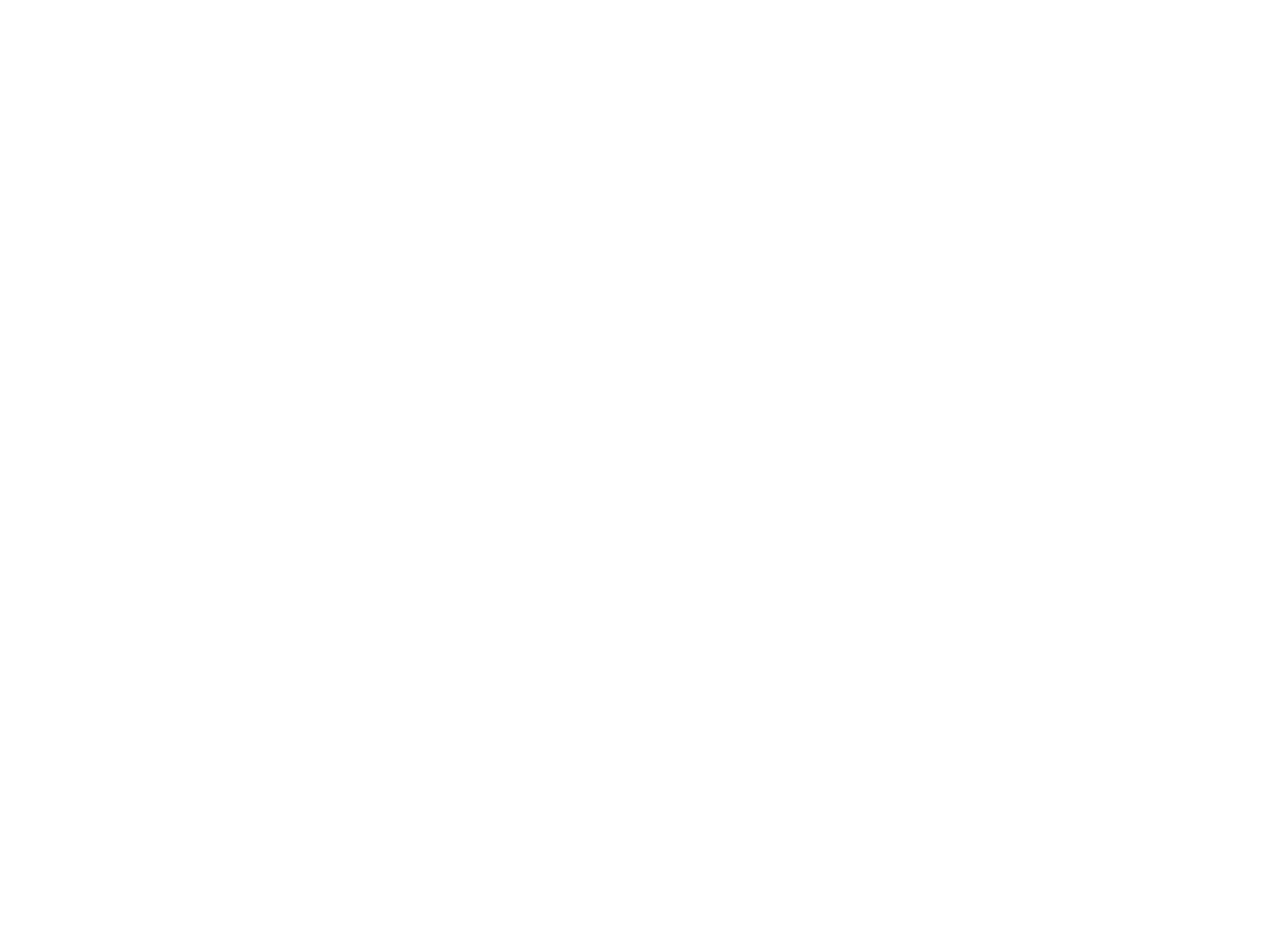
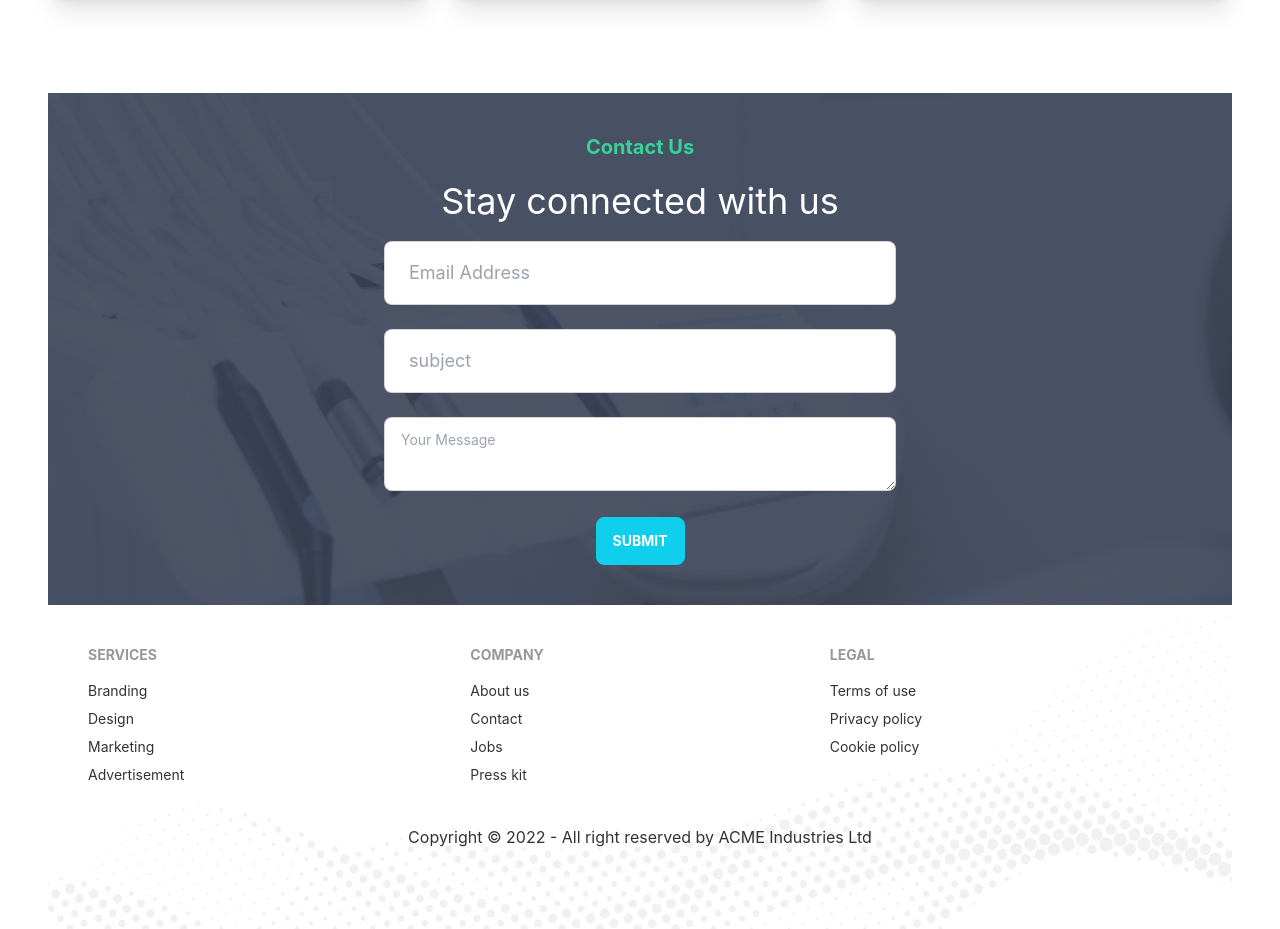
Before and after one commit to abdullahalomar/doctors-portal-client, a React (Create React App) app: page / in a window 1280 px wide. Shown: the part 3300-4229 px from the top of the page. Before the commit the page ends 3297 px from the top, so only its background shows below. Built offline with nearby package versions, Linux system fonts and the light colour scheme.

Commit message:
footer added

```diff
--- a/src/Pages/Home/Banner/Banner.js
+++ b/src/Pages/Home/Banner/Banner.js
@@ -5,13 +5,13 @@ import chair from '../../../assets/images/chair.png';
 const Banner = () => {
     return (
         <div>
-            <div class="hero min-h-screen">
-  <div class="hero-content flex-col lg:flex-row-reverse">
-    <img src={chair} class="max-w-sm rounded-lg shadow-2xl" />
+            <div className="hero min-h-screen">
+  <div className="hero-content flex-col lg:flex-row-reverse">
+    <img src={chair} className="max-w-sm rounded-lg shadow-2xl" />
     <div>
-      <h1 class="text-5xl font-bold">Your New Smile Starts Here</h1>
-      <p class="py-6">Provident cupiditate voluptatem et in. Quaerat fugiat ut assumenda excepturi exercitationem quasi. In deleniti eaque aut repudiandae et a id nisi.</p>
-      <button class="btn btn-primary uppercase text-white font-bold bg-gradient-to-r from-#19D3AE to-#0FCFEC">Get Started</button>
+      <h1 className="text-5xl font-bold">Your New Smile Starts Here</h1>
+      <p className="py-6">Provident cupiditate voluptatem et in. Quaerat fugiat ut assumenda excepturi exercitationem quasi. In deleniti eaque aut repudiandae et a id nisi.</p>
+      <button className="btn btn-primary uppercase text-white font-bold bg-gradient-to-r from-#19D3AE to-#0FCFEC">Get Started</button>
     </div>
   </div>
 </div>
--- /dev/null
+++ b/src/Pages/Home/Contact/Contact.js
@@ -0,0 +1,27 @@
+import React from 'react';
+import appoinment from '../../../assets/images/appointment.png';
+
+const Contact = () => {
+    return (
+        <section style={{
+            background: `url(${appoinment})`
+        }}
+            className='text-center mt-24 py-10'>
+            <div>
+            <h3 className='font-bold text-xl text-success'>Contact Us</h3>
+            <h1 className='text-4xl text-white my-5'>Stay connected with us</h1>
+            </div>
+            <div>
+                <input type="email" placeholder="Email Address" className="input input-bordered input-lg w-full max-w-lg" />
+                    <br /><br />
+                <input type="text" placeholder="subject" className="input input-bordered input-lg w-full max-w-lg" />
+                     <br /><br />
+                <textarea className="textarea textarea-bordered w-full max-w-lg" placeholder="Your Message"></textarea>
+
+            </div>
+            <button className="btn btn-primary uppercase text-white font-bold bg-gradient-to-r from-#19D3AE to-#0FCFEC mt-5">Submit</button>
+        </section>
+    );
+};
+
+export default Contact;
--- /dev/null
+++ b/src/Pages/Home/Footer.js
@@ -0,0 +1,40 @@
+import React from 'react';
+import footer from '../../assets/images/footer.png';
+
+const Footer = () => {
+    return (
+            <footer style={{
+                background: `url(${footer})`,
+                backgroundSize: 'cover'
+            }} className=" p-10 ">
+            <div className='footer'>
+            <div>
+    <span className="footer-title">Services</span>
+    <a className="link link-hover">Branding</a>
+    <a className="link link-hover">Design</a>
+    <a className="link link-hover">Marketing</a>
+    <a className="link link-hover">Advertisement</a>
+  </div>
+  <div>
+    <span className="footer-title">Company</span>
+    <a className="link link-hover">About us</a>
+    <a className="link link-hover">Contact</a>
+    <a className="link link-hover">Jobs</a>
+    <a className="link link-hover">Press kit</a>
+  </div>
+  <div>
+    <span className="footer-title">Legal</span>
+    <a className="link link-hover">Terms of use</a>
+    <a className="link link-hover">Privacy policy</a>
+    <a className="link link-hover">Cookie policy</a>
+    </div>
+  </div>
+    <div className='my-10 text-center'>
+    <p>Copyright © 2022 - All right reserved by ACME Industries Ltd</p>
+   </div>
+ </footer>
+
+    );
+};
+
+export default Footer;
--- a/src/Pages/Home/Home.js
+++ b/src/Pages/Home/Home.js
@@ -1,5 +1,7 @@
 import React from 'react';
 import Banner from './Banner/Banner';
+import Contact from './Contact/Contact';
+import Footer from './Footer';
 import Info from './Info/Info';
 import Services from './Services/Services';
 import Testimonials from './Testimonials';
@@ -11,6 +13,8 @@ const Home = () => {
             <Info></Info>
             <Services></Services>
             <Testimonials></Testimonials>
+            <Contact></Contact>
+            <Footer></Footer>
         </div>
     );
 };
--- a/src/Pages/Home/Review.js
+++ b/src/Pages/Home/Review.js
@@ -2,12 +2,12 @@ import React from 'react';
 
 const Review = ({review}) => {
     return (
-        <div class="card w-96 bg-base-100 shadow-xl">
-  <div class="card-body">
+        <div className="card w-96 bg-base-100 shadow-xl">
+  <div className="card-body">
           <p>Lorem ipsum dolor sit amet consectetur adipisicing elit. Explicabo, rerum.</p>
           <div className='flex items-center'>
-          <div class="avatar">
-  <div class="w-14 rounded-full ring ring-primary ring-offset-base-100 mr-5">
+          <div className="avatar">
+  <div className="w-14 rounded-full ring ring-primary ring-offset-base-100 mr-5">
     <img src={review.img} alt />
   </div>
             </div>
--- a/src/Pages/Home/Services/MakeApointment.js
+++ b/src/Pages/Home/Services/MakeApointment.js
@@ -15,7 +15,7 @@ const MakeApointment = () => {
                 <h3 className='text-xl text-success font-bold mb-4'>Appointment</h3>
                 <h2 className='text-white text-4xl'>Make an appointment Today</h2>
                 <h6 className='text-white'>It is a long established fact that a reader will be distracted by the readable content of a page when looking at its layout. The point of using Lorem Ipsumis that it has a more-or-less normal distribution of letters,as opposed to using 'Content here, content here', making it look like readable English. Many desktop publishing packages and web page</h6>
-                <button class="btn btn-primary uppercase text-white font-bold bg-gradient-to-r from-#19D3AE to-#0FCFEC mt-5">Get Started</button>
+                <button className="btn btn-primary uppercase text-white font-bold bg-gradient-to-r from-#19D3AE to-#0FCFEC mt-5">Get Started</button>
             </div>
 
         </section>
--- a/src/Pages/Home/Services/Service.js
+++ b/src/Pages/Home/Services/Service.js
@@ -2,12 +2,12 @@ import React from 'react';
 
 const Service = ({service}) => {
     return (
-        <div class="card lg:max-w-lg bg-base-100 shadow-xl">
-            <figure class="px-10 pt-10">
-              <img src={service.img} alt="Shoes" class="rounded-xl" />
+        <div className="card lg:max-w-lg bg-base-100 shadow-xl">
+            <figure className="px-10 pt-10">
+              <img src={service.img} alt="Shoes" className="rounded-xl" />
             </figure>
-            <div class="card-body items-center text-center">
-                <h2 class="card-title">{ service.name}</h2>
+            <div className="card-body items-center text-center">
+                <h2 className="card-title">{ service.name}</h2>
                 <p>If a dog chews shoes whose shoes does he choose?</p>
 
             </div>
--- a/src/Pages/Home/Services/Services.js
+++ b/src/Pages/Home/Services/Services.js
@@ -41,15 +41,15 @@ const Services = () => {
                     ></Service>)
                 }
             </div>
-            <div class="hero min-h-screen my-20">
-  <div class="hero-content flex-col lg:flex-row gap-28">
+            <div className="hero min-h-screen my-20">
+  <div className="hero-content flex-col lg:flex-row gap-28">
     <div>
-    <img src={treatment} class="max-w-sm rounded-lg shadow-2xl" />
+    <img src={treatment} className="max-w-sm rounded-lg shadow-2xl" />
     </div>
     <div>
-      <h1 class="text-5xl font-bold">Exceptional Dental Care on Your Terms</h1>
-      <p class="py-6">It is a long established fact that a reader will be distracted by the readable content of a page when looking at its layout. The point of using Lorem Ipsumis that it has a more-or-less normal distribution of letters,as opposed to using 'Content here, content here', making it look like readable English. Many desktop publishing packages and web page</p>
-      <button class="btn btn-primary uppercase text-white font-bold bg-gradient-to-r from-#19D3AE to-#0FCFEC">Get Started</button>
+      <h1 className="text-5xl font-bold">Exceptional Dental Care on Your Terms</h1>
+      <p className="py-6">It is a long established fact that a reader will be distracted by the readable content of a page when looking at its layout. The point of using Lorem Ipsumis that it has a more-or-less normal distribution of letters,as opposed to using 'Content here, content here', making it look like readable English. Many desktop publishing packages and web page</p>
+      <button className="btn btn-primary uppercase text-white font-bold bg-gradient-to-r from-#19D3AE to-#0FCFEC">Get Started</button>
     </div>
   </div>
 </div>
--- a/src/Pages/Shared/Navbar.js
+++ b/src/Pages/Shared/Navbar.js
@@ -11,20 +11,20 @@ const Navbar = () => {
         <li><Link to="/login">Login</Link></li>
     </>
     return (
-        <div class="navbar bg-base-100">
-  <div class="navbar-start">
-    <div class="dropdown">
-      <label tabindex="0" class="btn btn-ghost lg:hidden">
-        <svg xmlns="http://www.w3.org/2000/svg" class="h-5 w-5" fill="none" viewBox="0 0 24 24" stroke="currentColor"><path stroke-linecap="round" stroke-linejoin="round" stroke-width="2" d="M4 6h16M4 12h8m-8 6h16" /></svg>
+        <div className="navbar bg-base-100">
+  <div className="navbar-start">
+    <div className="dropdown">
+      <label tabIndex="0" className="btn btn-ghost lg:hidden">
+        <svg xmlns="http://www.w3.org/2000/svg" className="h-5 w-5" fill="none" viewBox="0 0 24 24" stroke="currentColor"><path stroke-linecap="round" stroke-linejoin="round" stroke-width="2" d="M4 6h16M4 12h8m-8 6h16" /></svg>
       </label>
-      <ul tabindex="0" class="menu menu-compact dropdown-content mt-3 p-2 shadow bg-base-100 rounded-box w-52">
+      <ul tabIndex="0" className="menu menu-compact dropdown-content mt-3 p-2 shadow bg-base-100 rounded-box w-52">
         {menuItems}
       </ul>
     </div>
-    <a class="btn btn-ghost normal-case text-xl">Doctors Portal</a>
+    <a className="btn btn-ghost normal-case text-xl">Doctors Portal</a>
   </div>
-  <div class="navbar-center hidden lg:flex">
-    <ul class="menu menu-horizontal p-0">
+  <div className="navbar-center hidden lg:flex">
+    <ul className="menu menu-horizontal p-0">
     <li><a>Home</a></li>
         {menuItems}
     </ul>
```
Also changed, not shown: src/Pages/Home/Info/Info.js (+9 -9 lines).
